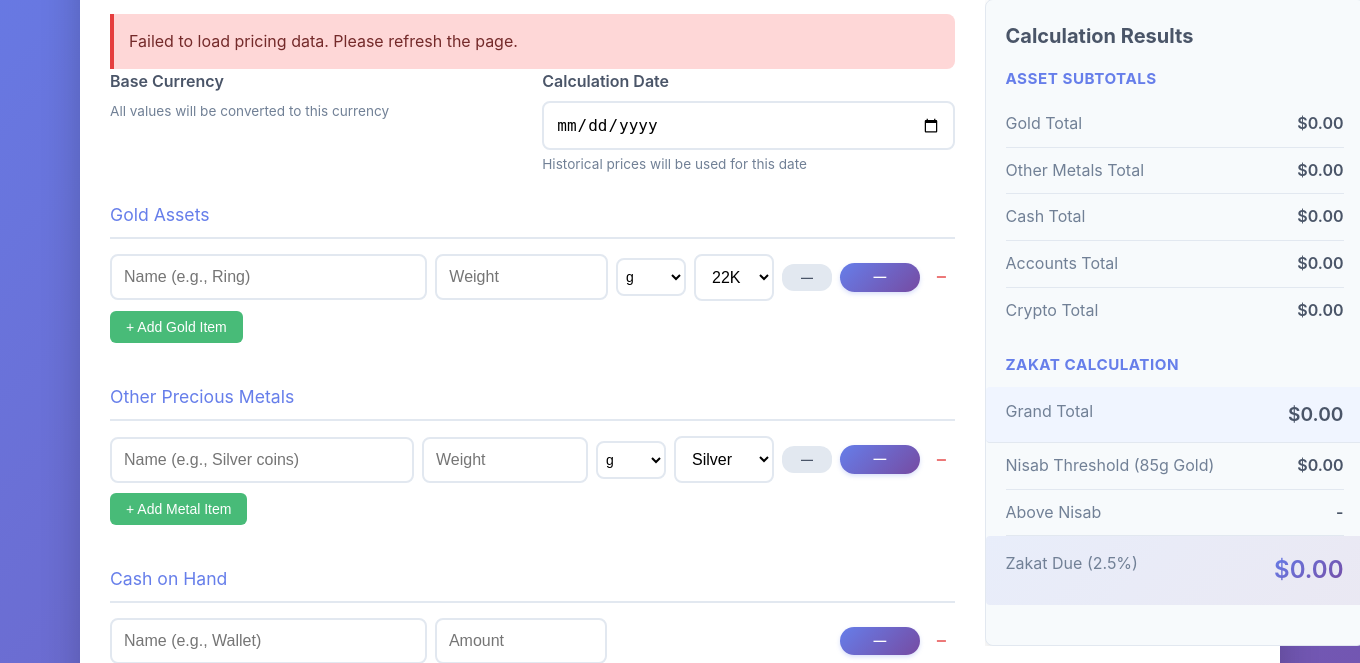
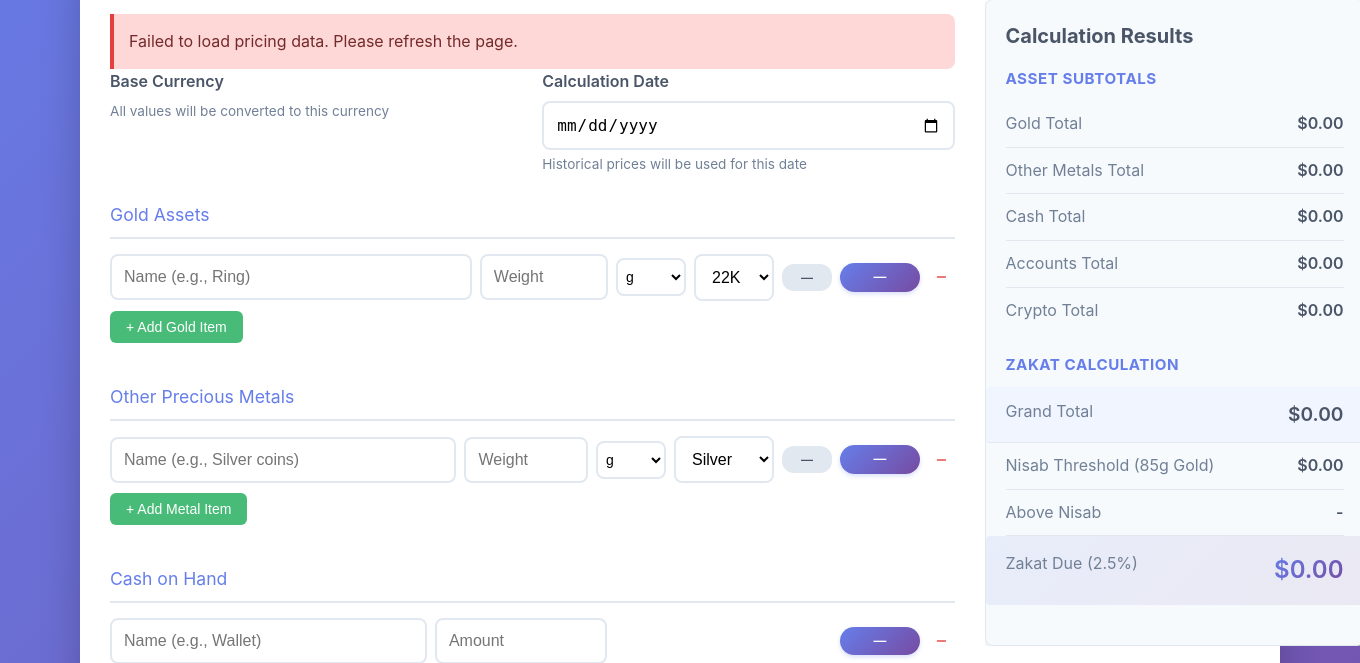
Before and after one commit to ace63093/zakatcalc, a Flask app: page / in a window 1360 px wide. Shown: the part 315-978 px from the top of the page. Run offline with Flask 3, Linux system fonts and the light colour scheme; some libraries are stand-ins or nearby versions.

Commit message:
style: reduce weight input field width by 40%
Co-Authored-By: Claude Opus 4.5 <noreply@anthropic.com>

```diff
--- a/app/templates/base.html
+++ b/app/templates/base.html
@@ -149,7 +149,10 @@
             flex: 2;
             min-width: 100px;
         }
-        .asset-row .input-weight,
+        .asset-row .input-weight {
+            flex: 0.6;
+            min-width: 50px;
+        }
         .asset-row .input-amount {
             flex: 1;
             min-width: 80px;
```
